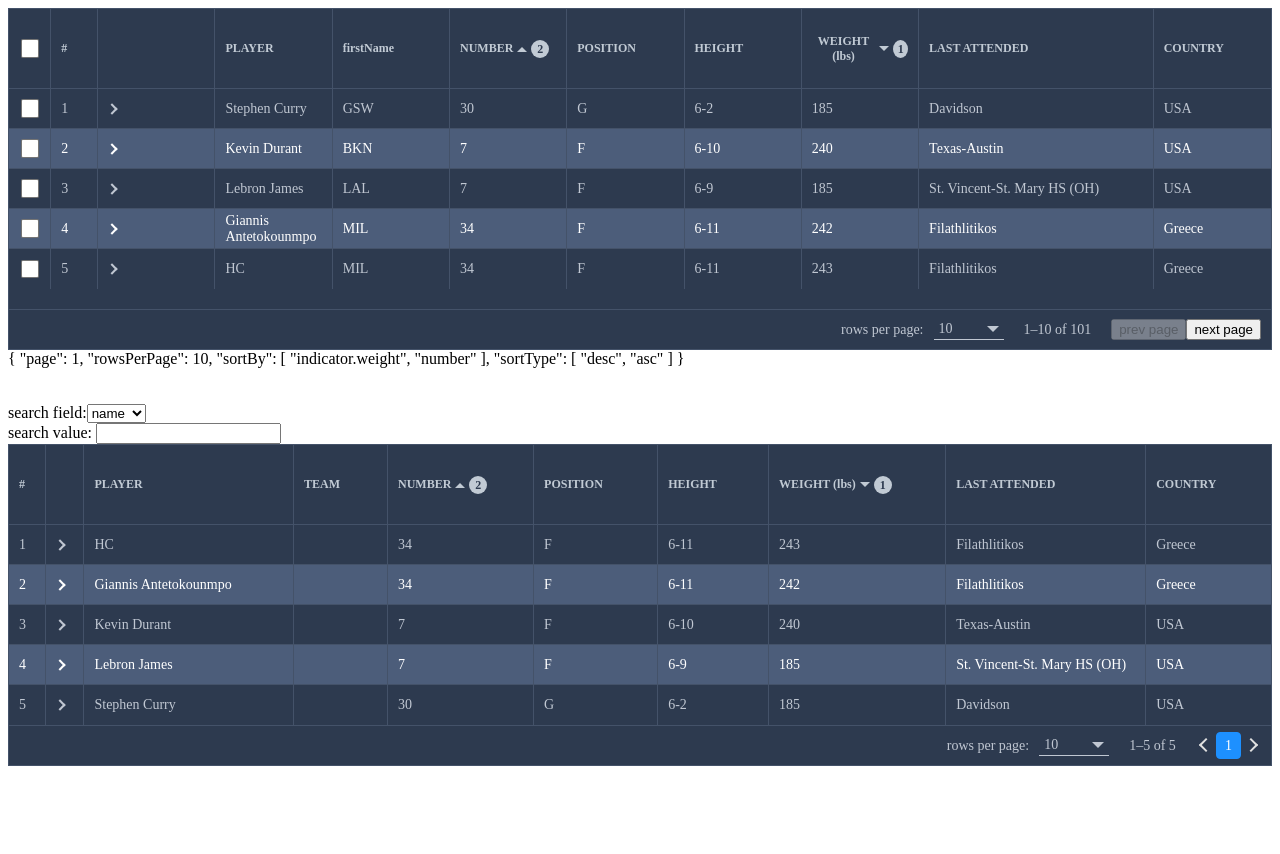
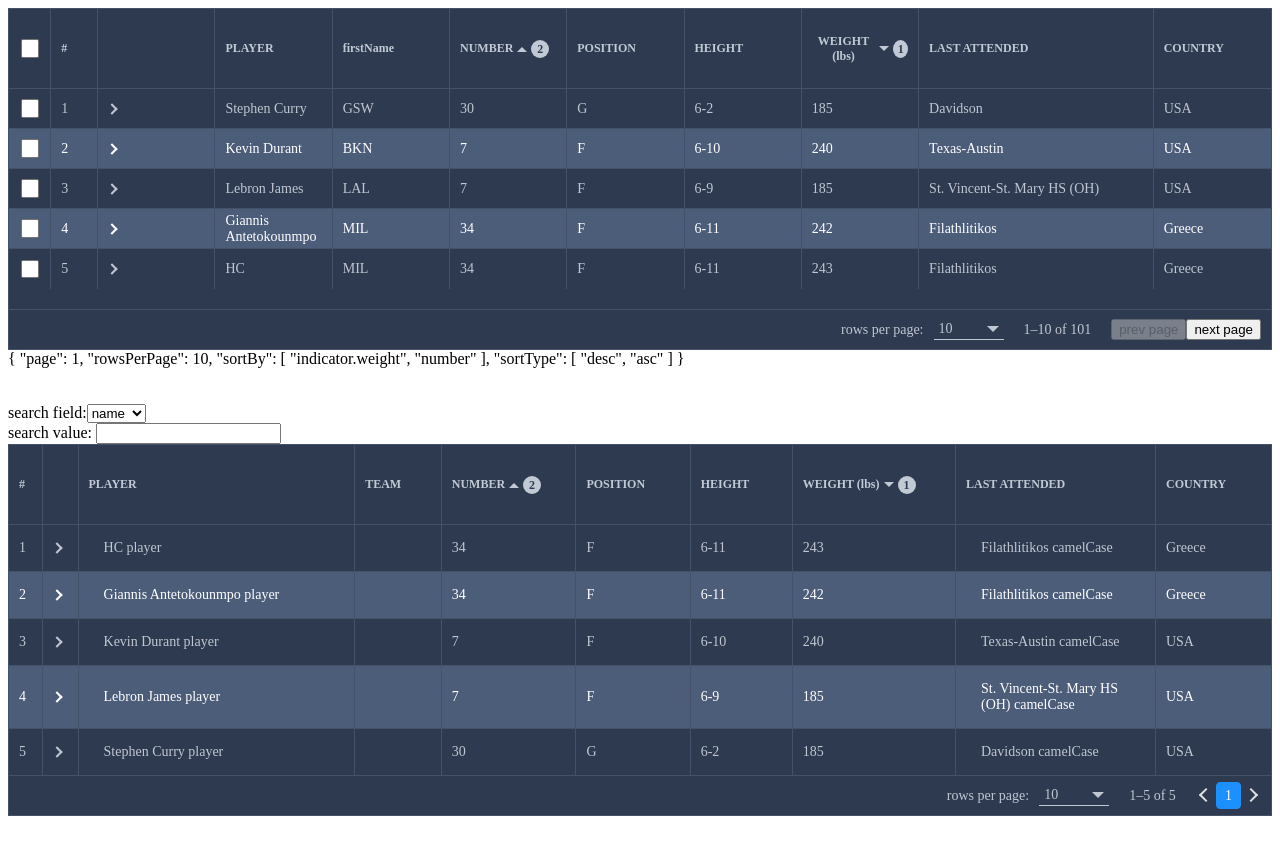
Before and after one commit to HC200ok/vue3-easy-data-table, a Vue app: page / in a window 1280 px wide. Shown: the top 854 px of the page. Before the commit the page ends 810 px from the top, so only its background shows below. Built offline with nearby package versions, Linux system fonts and the light colour scheme.

Commit message:
fix: cdn mode slot camelCase error

```diff
--- a/package.json
+++ b/package.json
@@ -3,7 +3,7 @@
   "author": "HC200ok",
   "description": "A customizable and easy-to-use data table component made with Vue.js 3.x.",
   "private": false,
-  "version": "1.5.5",
+  "version": "1.5.6",
   "types": "./types/main.d.ts",
   "license": "MIT",
   "files": [
--- a/src/components/DataTable.vue
+++ b/src/components/DataTable.vue
@@ -125,6 +125,11 @@
                 <slot
                   v-if="slots[`item-${column}`]"
                   :name="`item-${column}`"
+                  v-bind="item"
+                />
+                <slot
+                  v-else-if="slots[`item-${column.toLowerCase()}`]"
+                  :name="`item-${column.toLowerCase()}`"
                   v-bind="item"
                 />
                 <template v-else-if="column === 'expand'">
--- a/src/modes/Client.vue
+++ b/src/modes/Client.vue
@@ -57,6 +57,18 @@
           >
             <input v-model="nameCriteria">
           </div>
+        </div>
+      </template>
+
+      <template #item-lastAttended="item">
+        <div style="padding: 15px">
+          {{ item.lastAttended }} camelCase
+        </div>
+      </template>
+
+      <template #item-player="item">
+        <div style="padding: 15px">
+          {{ item.player }} player
         </div>
       </template>
 
```
